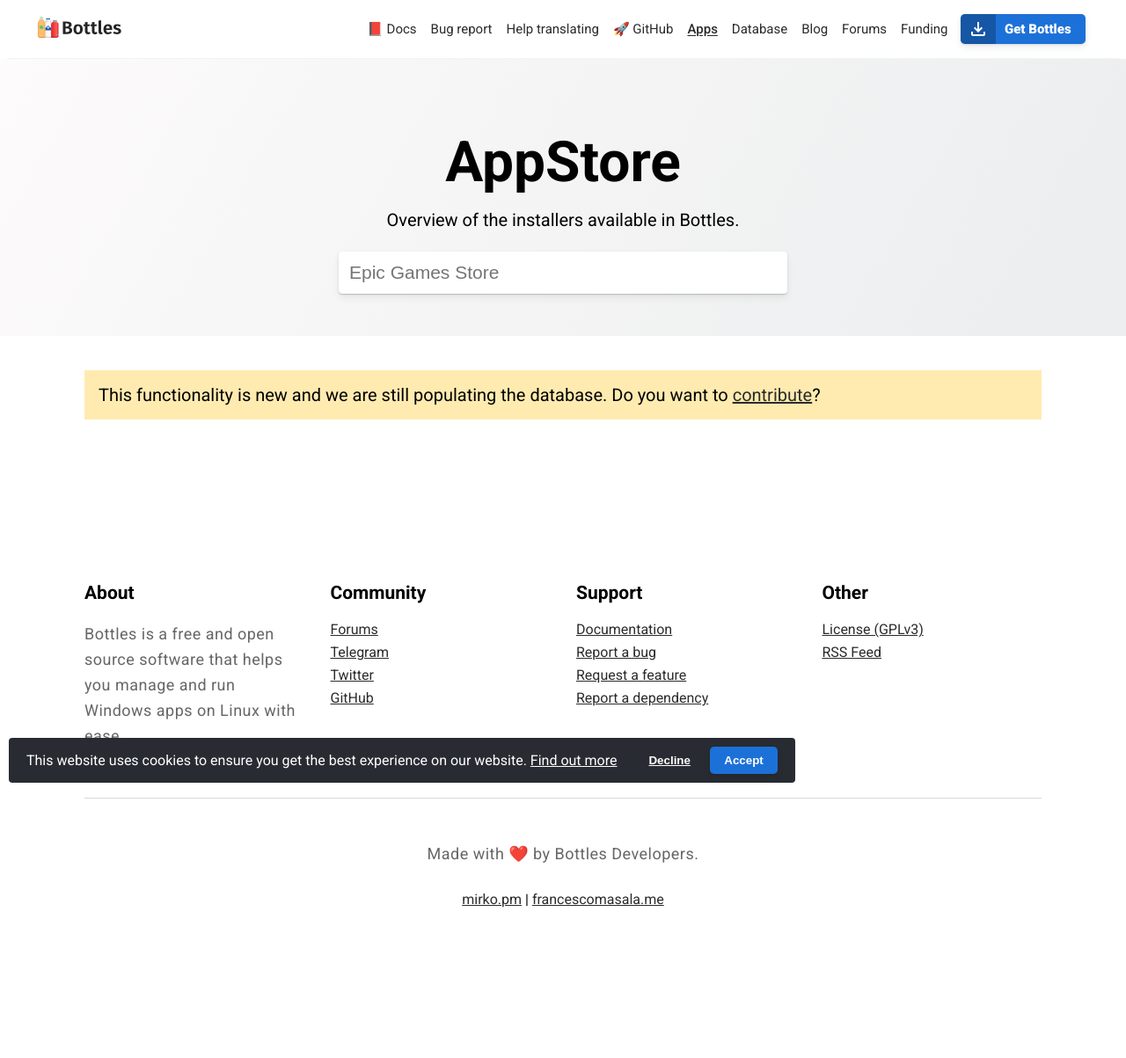
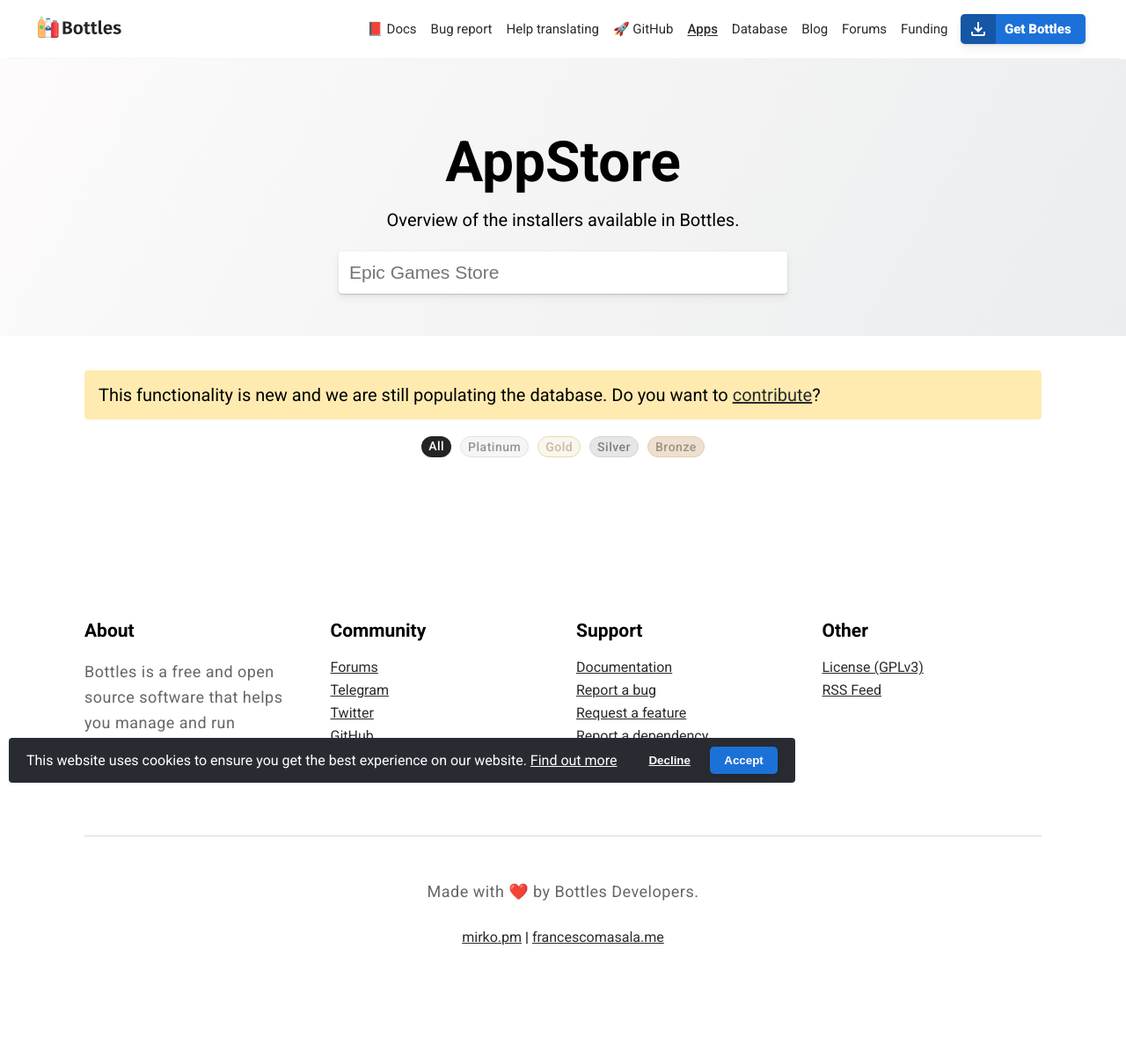
Before and after one commit to bottlesdevs/website, a Jekyll site: the page built from appstore.md, in a window 1280 px wide. Shown: the whole page at 88% size. Built offline with Jekyll 4.4.1, drawn with Linux system fonts in a browser that asks for light colours; nearby versions of some CDN libraries; comment, search, counter and statistics services are not loaded; before the commit the page ends 1160 px from its top, so only the background shows below that.

Commit message:
improve apps view

```diff
--- a/appstore.md
+++ b/appstore.md
@@ -15,6 +15,14 @@
     <div class="warning">
 			<p>This functionality is new and we are still populating the database.
       Do you want to <a href="https://maintainers.usebottles.com">contribute</a>?</p>
+    </div>
+    <br />
+    <div class="filters">
+      <span class="tag grade-all active" grade="All">All</span>
+      <span class="tag grade-Platinum" grade="Platinum">Platinum</span>
+      <span class="tag grade-Gold" grade="Gold">Gold</span>
+      <span class="tag grade-Silver" grade="Silver">Silver</span>
+      <span class="tag grade-Bronze" grade="Bronze">Bronze</span>
     </div>
     <br />
     <div class="store store-results">
@@ -40,6 +48,27 @@
         card.style.display = 'none';
       }
     }
+  });
+
+  document.querySelectorAll('.filters .tag').forEach(function(tag) {
+    tag.addEventListener('click', function(e) {
+      var grade = this.getAttribute('grade');
+      document.querySelectorAll('.filters .tag').forEach(function(tag) {
+        tag.classList.remove('active');
+      });
+      this.classList.add('active');
+      document.querySelectorAll('.store .card').forEach(function(card) {
+        if (grade == 'All') {
+          card.style.display = 'block';
+        } else {
+          if (card.getAttribute('grade') == grade) {
+            card.style.display = 'block';
+          } else {
+            card.style.display = 'none';
+          }
+        }
+      });
+    });
   });
 
   function modal(url) {
@@ -83,29 +130,41 @@
         for (var item in data) {
           installer = data[item];
           icon = `https://github.com/bottlesdevs/programs/blob/main/data/${item}/${installer["Icon"]}?raw=true`;
-          var card = `<div class="card">
+          var card = `<div class="card" grade="${installer["Grade"]}">
             <div class="card-content">
               <div class="card-bg" style="background-image: url(${icon})"></div>
               <h3>
                 <img src="${icon}" alt="${item}" />
                 ${installer["Name"]}
               </h3>
+              <div class="dropdown">
+                <div class="toggler">
+                  <span class="material-icons">expand_more</span>
+                </div>
+                <ul>
+                  <li>
+                    <a href='https://github.com/bottlesdevs/programs/issues/new/choose' title='Bug report'>
+                      <span class="material-icons">bug_report</span> <span>Bug report</span>
+                    </a>
+                  </li>
+                  <li>
+                    <a onclick='modal("https://raw.githubusercontent.com/bottlesdevs/programs/main/${installer["Category"]}/${item}.yml")' title='Show installer'>
+                      <span class="material-icons">code</span> <span>Show installer</span>
+                    </a>
+                  </li>
+                </ul>
+              </div>
               <p>${installer["Description"]}</p>
               <div class="tags">
+                <span class="tag grade-${installer["Grade"]}">${installer["Grade"]}</span>
                 <span class="tag tag-${installer["Category"]}">${installer["Category"]}</span>
               </div>
               <div class="actions">
-                <a onclick='modal("https://raw.githubusercontent.com/bottlesdevs/programs/main/${installer["Category"]}/${item}.yml")' title='Show installer'>
-                  <span class="material-icons">code</span>
-                </a>
-                <a href='https://github.com/bottlesdevs/programs/issues/new/choose' title='Report problem'>
-                  <span class="material-icons">bug_report</span>
-                </a>
                 <a href='https://github.com/bottlesdevs/programs/blob/main/Reviews/${item}.md' title='Read review'>
-                  <span class="material-icons">book</span>
+                  <span class="material-icons-outlined">article</span>
                 </a>
                 <a href='https://docs.usebottles.com/bottles/installers#use-installers' title='How to install'>
-                  <span class="material-icons">download</span>
+                  <span class="material-icons-outlined">download</span> Install
                 </a>
               </div>
             </div>
--- a/assets/css/style.css
+++ b/assets/css/style.css
@@ -216,6 +216,7 @@
 .warning {
     background-color: #ffebb0;
     padding: 1rem;
+    border-radius: 4px;
 }
 
 .warning p {
@@ -277,9 +278,9 @@
 }
 
 .tag {
-    border-radius: 10px;
+    border-radius: 20px;
     background-color: #242424;
-    padding: .2rem .6rem;
+    padding: 3px 8px;
     color: #FFF;
     font-size: 14px;
     font-weight: 500;
@@ -547,7 +548,8 @@
 .modal>div,
 .next,
 .message,
-img.shadow {
+img.shadow,
+.dropdown>ul {
     box-shadow: 0 1px 3px rgb(0 0 0 / 10%), 0 5px 10px rgb(0 0 0 / 6%);
 }
 
@@ -617,8 +619,13 @@
     gap: 10px;
 }
 
+.dropdown .toggler {
+    cursor: pointer;
+}
+
 .card,
-.modal>div {
+.modal>div,
+.dropdown>ul {
     background-color: #fff;
     border-radius: .3rem;
     min-height: 6rem;
@@ -647,7 +654,8 @@
 .card-content .actions a {
     padding: 0 0 0 1rem;
     cursor: pointer;
-    text-decoration: underline;
+    text-decoration: none;
+    display: flex;
 }
 
 .modal {
@@ -791,9 +799,12 @@
     grid-template-columns: 1fr;
     grid-template-rows: auto auto auto;
     gap: 0px 0px;
-    grid-template-areas: "title title""description description""labels actions";
-    position: relative;
-    overflow: hidden;
+    grid-template-areas:
+        "title title"
+        "description description"
+        "labels actions";
+    /* position: relative; */
+    /* overflow: hidden; */
 }
 
 .store-results .card-content h3 {
@@ -809,12 +820,17 @@
 
 .store-results .card-content .tags {
     grid-area: labels;
+    display: flex;
+    align-items: center;
+    flex-direction: row;
+    gap: 5px;
 }
 
 .store-results .card-content .actions {
     grid-area: actions;
     display: flex;
     gap: 5px;
+    align-items: center;
 }
 
 .store-results .card .card-bg {
@@ -1087,6 +1103,89 @@
     grid-area: 2 / 2 / 3 / 3;
 }
 
+span.tag.grade-Gold {
+    background-color: #f2edde;
+    color: #8d7637;
+    border: 1px solid #d3b352;
+}
+
+span.tag.grade-Silver {
+    background-color: #cdcdcd;
+    color: #000000;
+    border: 1px solid #ababab;
+}
+
+span.tag.grade-Bronze {
+    background-color: #dbbfa3;
+    color: #442700;
+    border: 1px solid #d79b4b;
+}
+
+span.tag.grade-Platinum {
+    background-color: #ebebeb;
+    color: #2a2a2a;
+    border: 1px solid #c5c5c5;
+}
+
+.store .card {
+    border: 1px solid #0000000f;
+}
+
+.filters {
+    display: flex;
+    justify-content: center;
+    gap: 10px;
+}
+
+.filters span.tag {
+    cursor: pointer;
+}
+
+.filters span.tag:not(.active) {
+    opacity: 0.5;
+}
+
+.dropdown ul {
+    display: none;
+    position: absolute;
+    z-index: 000;
+    top: 28px;
+    right: 0;
+}
+
+.dropdown.show ul {
+    display: flex;
+    flex-direction: column;
+    gap: 5px;
+    margin: 0;
+    padding: 5px 0 0 0;
+}
+
+.dropdown {
+    position: relative;
+}
+
+.store .card .dropdown {
+    position: absolute;
+    top: 18px;
+    right: 20px;
+}
+
+.dropdown.show ul li a {
+    padding: 9px;
+    display: flex;
+    flex-direction: row;
+    align-items: center;
+    text-decoration: none;
+    white-space: nowrap;
+    gap: 5px;
+    cursor: pointer;
+}
+
+.dropdown.show ul li a:hover {
+    background-color: #eeeff0;
+}
+
 @media screen and (max-width: 745px) {
     footer .grid {
         display: flex;
```
Also changed, not shown: other parts of appstore.md (+18 -0 lines).
